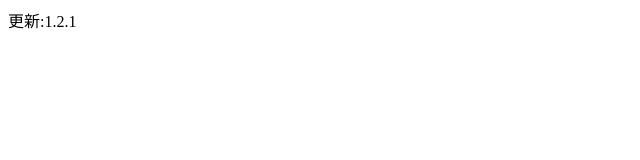
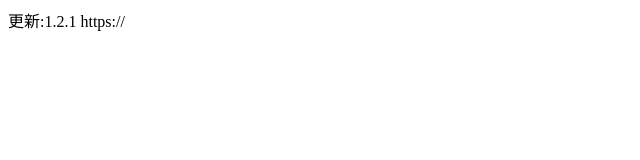
Before and after one commit to Gaoluji123/renew, a plain HTML site: page index.html in a window 1280 px wide. Shown: the full height of the page, 0-640 px from the left. Drawn offline with Linux system fonts and the light colour scheme.

Commit message:
index.html

```diff
--- a/index.html
+++ b/index.html
@@ -1,6 +1,6 @@
 <!DOCTYPE html>
 <html>
 <body>
-  更新:1.2.1
+  更新:1.2.1 https://
 </body>
 </html>
```
